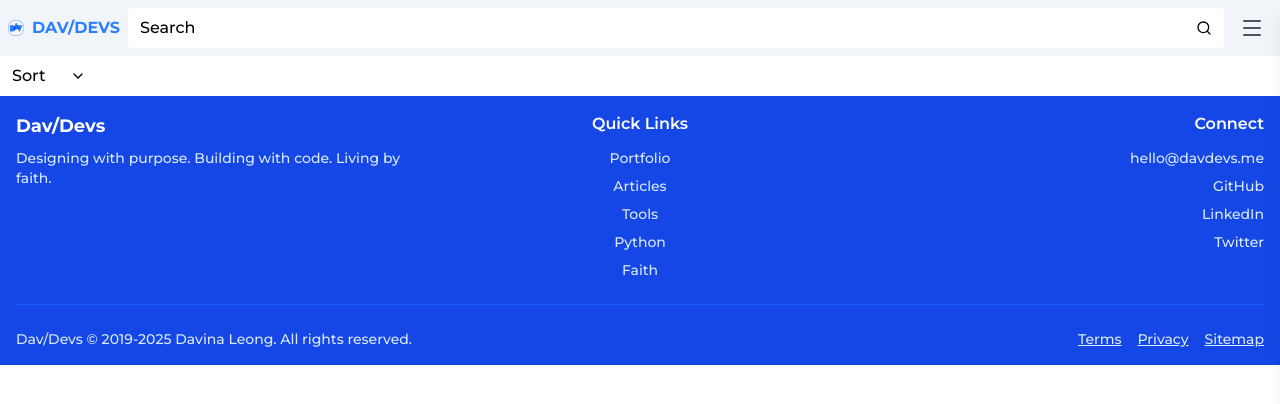
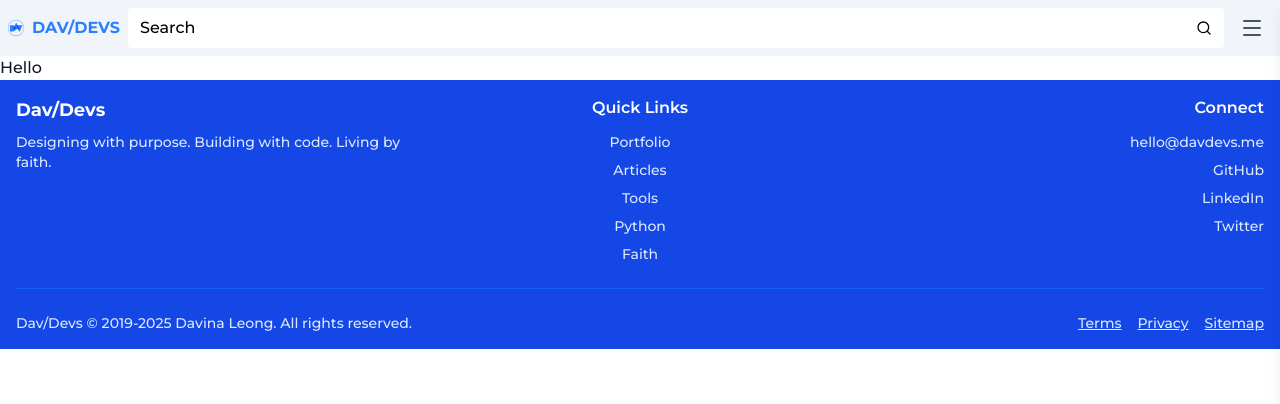
Before and after one commit to davinaleong/proj-davdevs-2025, a Next.js app: page / in a window 1280 px wide. Shown: the top 404 px of the page. Built offline with nearby package versions, Linux system fonts and the light colour scheme.

Commit message:
Remove the test component from the page

```diff
--- a/app/page.tsx
+++ b/app/page.tsx
@@ -1,11 +1,7 @@
-'use client'
-
-import SortInput from './components/SortInput'
-
 export default function Home() {
   return (
     <div>
-      <SortInput />
+      Hello
     </div>
   );
 }
```
